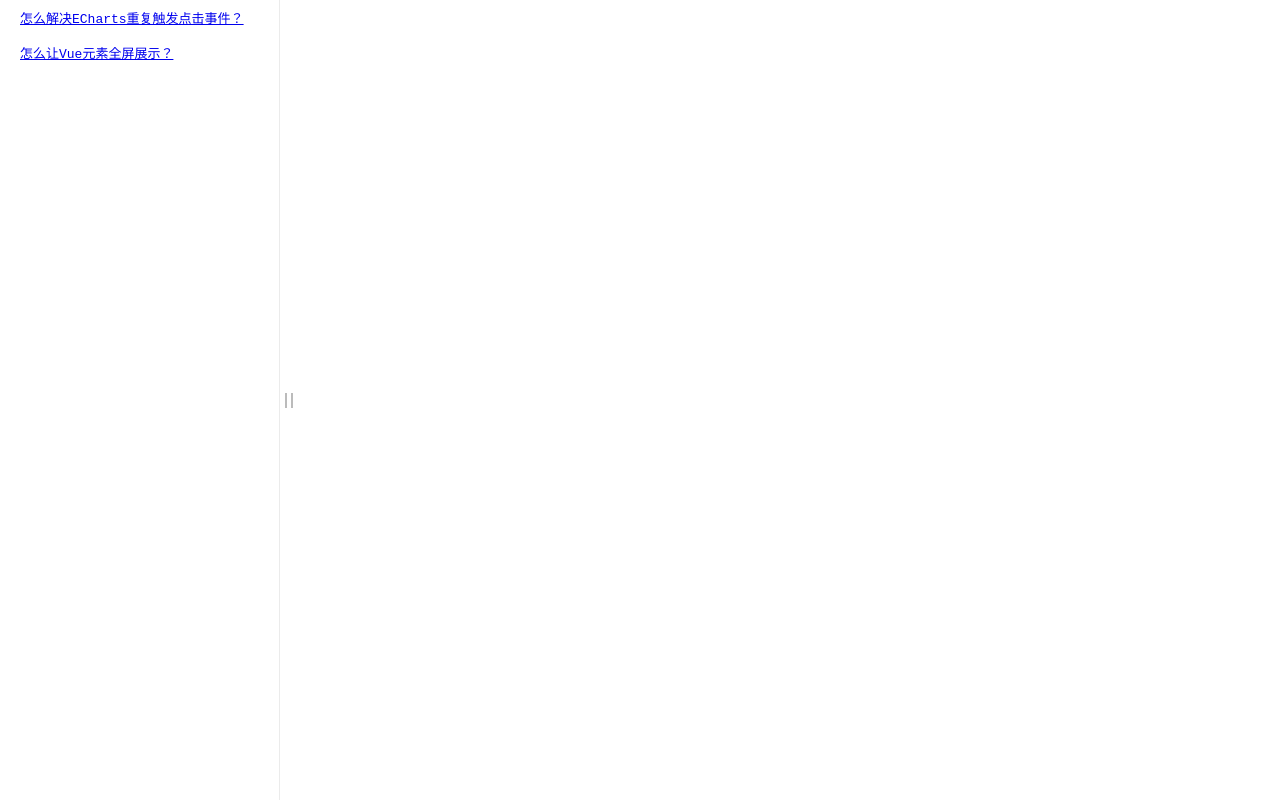
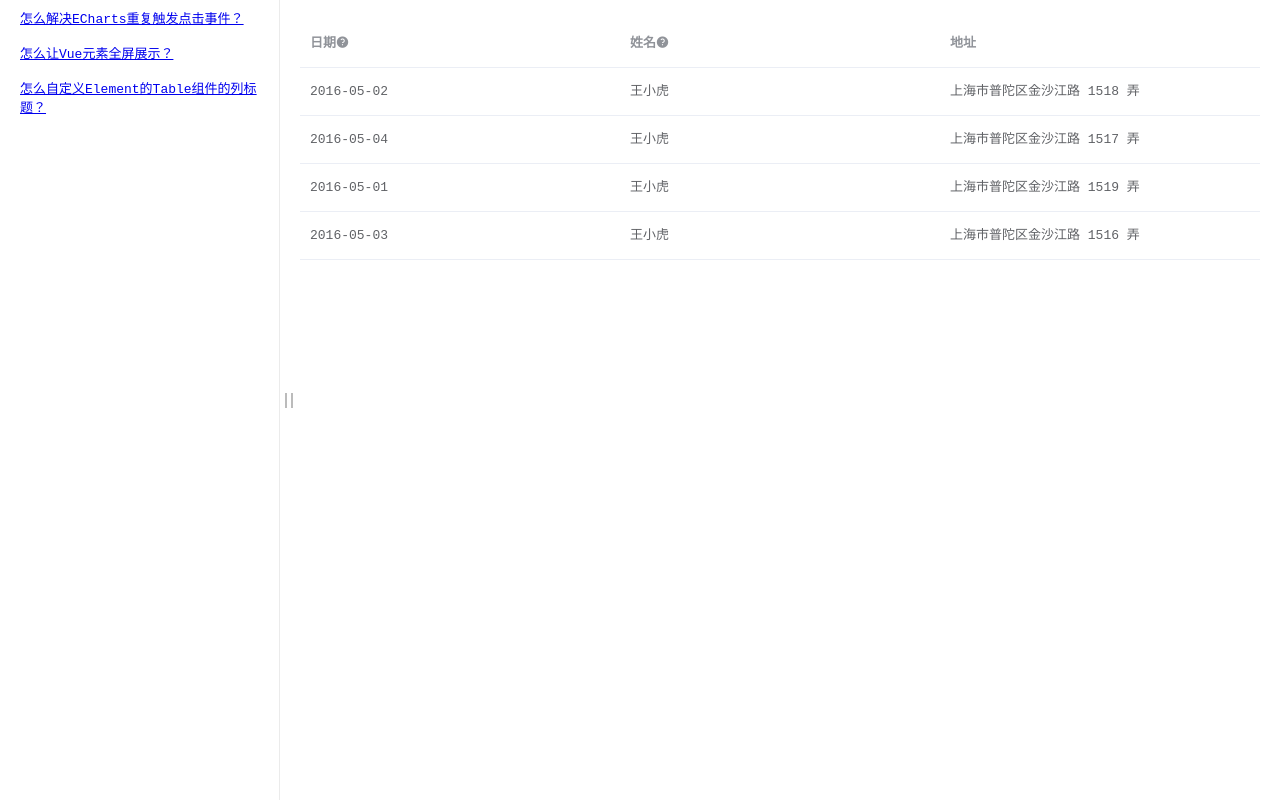
Before and after one commit to Jackyyans/code123, a Vue app in the folder vuefile/: page /#/tableHeadRender in a window 1280 px wide. Built offline with nearby package versions, Linux system fonts and the light colour scheme.

Commit message:
怎么自定义Element的Table组件的列标题？

```diff
--- a/vuefile/package.json
+++ b/vuefile/package.json
@@ -10,6 +10,7 @@
     "build": "node build/build.js"
   },
   "dependencies": {
+    "axios": "^0.19.2",
     "echarts": "^4.8.0",
     "element-ui": "^2.13.2",
     "vue": "^2.5.2",
--- a/vuefile/src/App.vue
+++ b/vuefile/src/App.vue
@@ -1,10 +1,9 @@
 <template>
   <div class="wrap">
     <div class="lf" ref="letfDom" style="width: 280px;">
-      <router-link to="/moreClick"
-        >怎么解决ECharts重复触发点击事件？</router-link
-      >
-      <router-link to="/fullScreen">怎么让Vue元素全屏展示？</router-link>
+      <router-link v-for="(item, index) in list" :key="index" :to="item.path">{{
+        item.title
+      }}</router-link>
       <div class="touch-div" ref="moveDom">
         <span></span>
         <span></span>
@@ -22,10 +21,13 @@ export default {
   data() {
     return {
       letfDom: null,
-      clientStartX: 0
+      clientStartX: 0,
+      list: []
     };
   },
   mounted() {
+    this.list = this.$router.options.routes;
+
     this.letfDom = this.$refs.letfDom;
     let moveDom = this.$refs.moveDom;
 
--- /dev/null
+++ b/vuefile/src/pages/TableHeadRender.vue
@@ -0,0 +1,53 @@
+<template>
+  <el-table :data="tableData" style="width: 100%;">
+    <el-table-column :render-header="renderHeader" prop="date" label="日期">
+    </el-table-column>
+    <el-table-column prop="name" :render-header="renderHeader" label="姓名">
+    </el-table-column>
+    <el-table-column prop="address" label="地址"> </el-table-column>
+  </el-table>
+</template>
+
+<script>
+export default {
+  name: "TableHeadRender",
+  data() {
+    return {
+      tableData: [
+        {
+          date: "2016-05-02",
+          name: "王小虎",
+          address: "上海市普陀区金沙江路 1518 弄"
+        },
+        {
+          date: "2016-05-04",
+          name: "王小虎",
+          address: "上海市普陀区金沙江路 1517 弄"
+        },
+        {
+          date: "2016-05-01",
+          name: "王小虎",
+          address: "上海市普陀区金沙江路 1519 弄"
+        },
+        {
+          date: "2016-05-03",
+          name: "王小虎",
+          address: "上海市普陀区金沙江路 1516 弄"
+        }
+      ]
+    };
+  },
+  methods: {
+    renderHeader(h, { column, $index }) {
+      return (
+        <el-tooltip content={column.label} placement="top">
+          <span>
+            {column.label}
+            <i class="el-icon-question"></i>
+          </span>
+        </el-tooltip>
+      );
+    }
+  }
+};
+</script>
--- a/vuefile/src/router/index.js
+++ b/vuefile/src/router/index.js
@@ -2,6 +2,7 @@ import Vue from "vue";
 import Router from "vue-router";
 import MoreClick from "@/pages/MoreClick";
 import FullScreen from "@/pages/FullScreen";
+import TableHeadRender from "@/pages/TableHeadRender";
 
 Vue.use(Router);
 
@@ -10,12 +11,20 @@ export default new Router({
     {
       path: "/moreClick",
       name: "moreClick",
+      title: "怎么解决ECharts重复触发点击事件？",
       component: MoreClick
     },
     {
       path: "/fullScreen",
       name: "fullScreen",
+      title: "怎么让Vue元素全屏展示？",
       component: FullScreen
+    },
+    {
+      path: "/tableHeadRender",
+      name: "tableHeadRender",
+      title: "怎么自定义Element的Table组件的列标题？",
+      component: TableHeadRender
     }
   ]
 });
```
Also changed, not shown: 1 other file (tests, documents, lock files or other folders).
